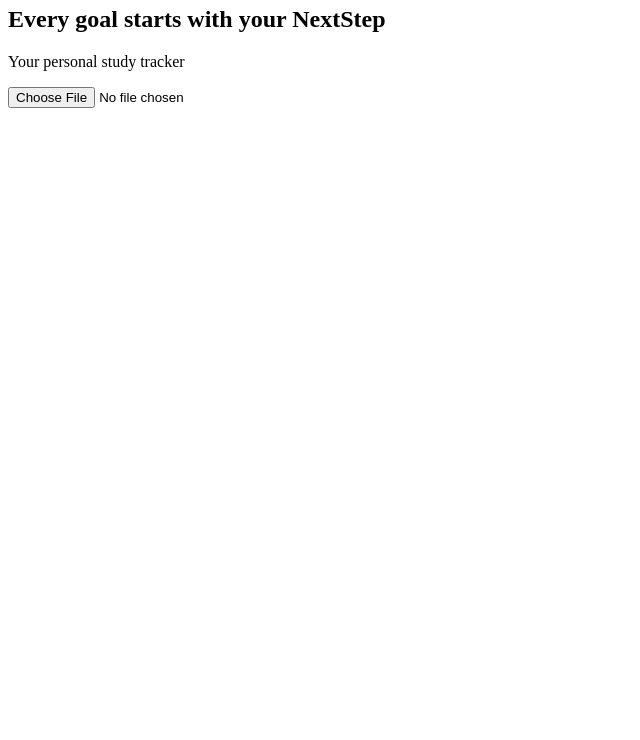
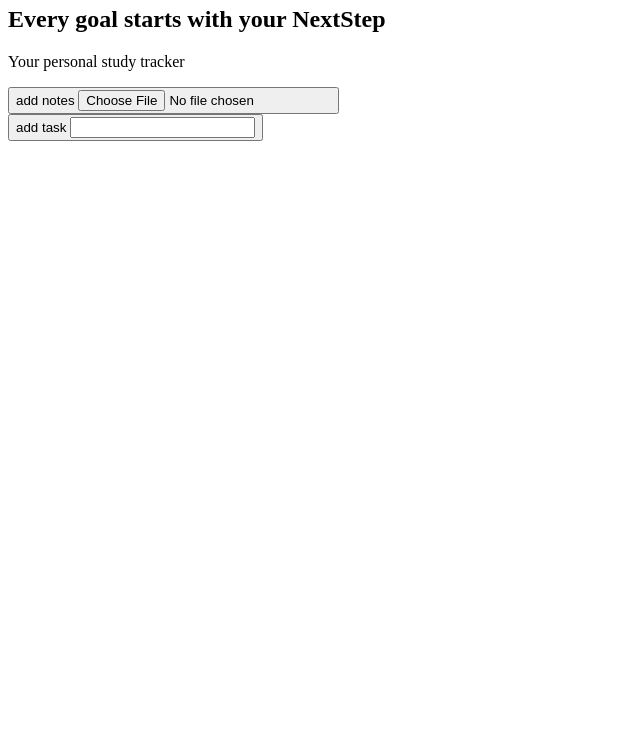
Before and after one commit to OliviaOHara/NextStep, a plain HTML site: page index.html in a window 1280 px wide. Shown: the part 60-800 px from the top of the page, without its empty margins (0-640 px from the left). Drawn offline with Linux system fonts and the light colour scheme.

Commit message:
Update index.html

```diff
--- a/index.html
+++ b/index.html
@@ -9,8 +9,8 @@
    <h1>NextStep</h1>
    <h2>Every goal starts with your NextStep </h2>
       <p>Your personal study tracker</p>
-   <input type="file">
-
-
+   <button>add notes <input type="file"></button>
+   <br>
+   <button>add task <input type="text"></button>
    <script src="script.js"></script>
  </body>
```
